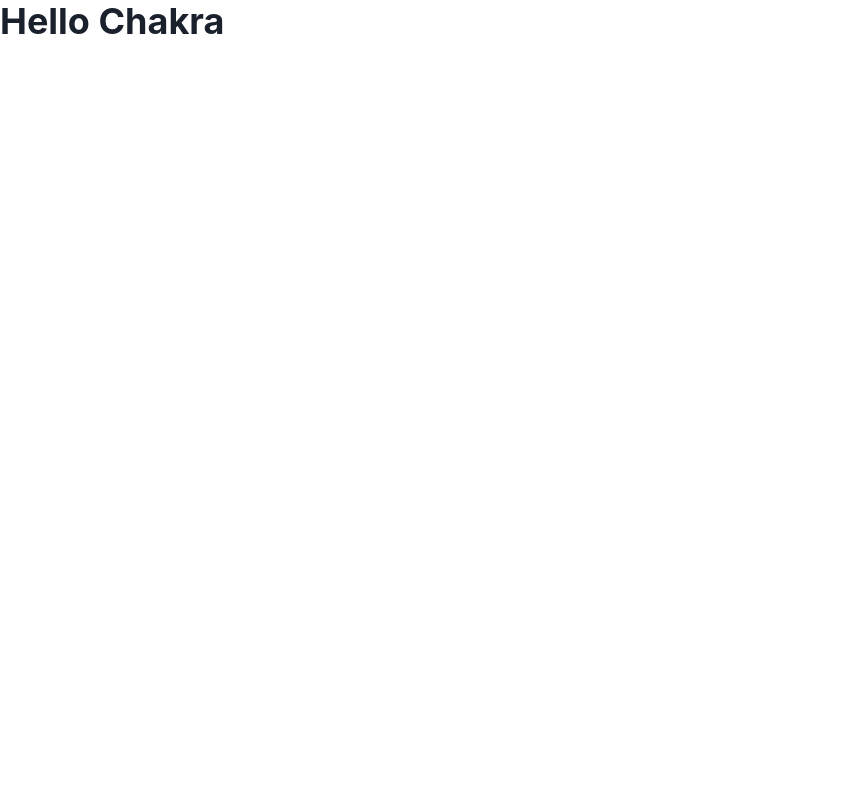
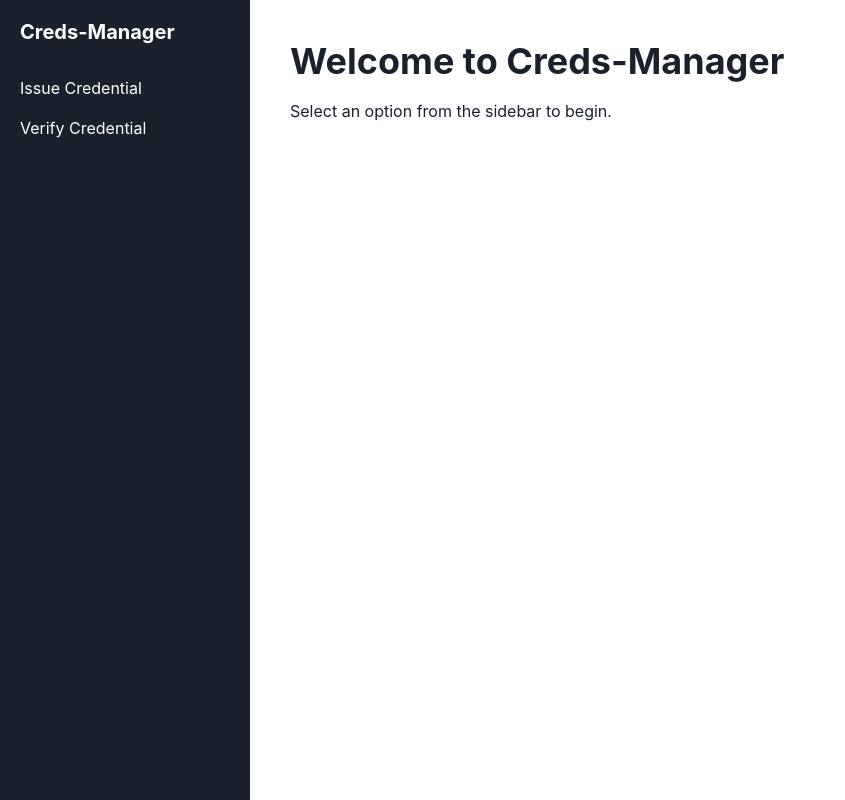
Before and after one commit to NikhilAA123/kube-credentail-fsd-assignment, a React app in the folder frontend/: page / in a window 1280 px wide. Shown: the whole page, without its empty margins (0-845 px from the left). Built offline with nearby package versions, Linux system fonts and the light colour scheme; the HTML template or start-up script is replaced by a standard one.

Commit message:
feat: build initial app layout with sidebar

```diff
--- a/frontend/src/App.tsx
+++ b/frontend/src/App.tsx
@@ -1,10 +1,28 @@
-import { Box, Heading } from "@chakra-ui/react";
+import { Box, Flex, VStack, Heading, Link, Text } from "@chakra-ui/react";
 
 function App() {
   return (
-    <Box>
-      <Heading>Hello Chakra</Heading>
-    </Box>
+    <Flex h="100vh" w="100vw">
+      {/* Sidebar */}
+      <Box w="250px" bg="gray.800" color="white" p={5}>
+        <VStack align="stretch" spacing={8}>
+          <Heading size="md" as="h1">
+            Creds-Manager
+          </Heading>
+          <VStack align="stretch" spacing={4}>
+            <Link>Issue Credential</Link>
+            <Link>Verify Credential</Link>
+          </VStack>{" "}
+          {/* <-- Corrected this line */}
+        </VStack>
+      </Box>
+
+      {/* Main Content */}
+      <Box flex="1" p={10}>
+        <Heading>Welcome to Creds-Manager</Heading>
+        <Text mt={4}>Select an option from the sidebar to begin.</Text>
+      </Box>
+    </Flex>
   );
 }
 
```
